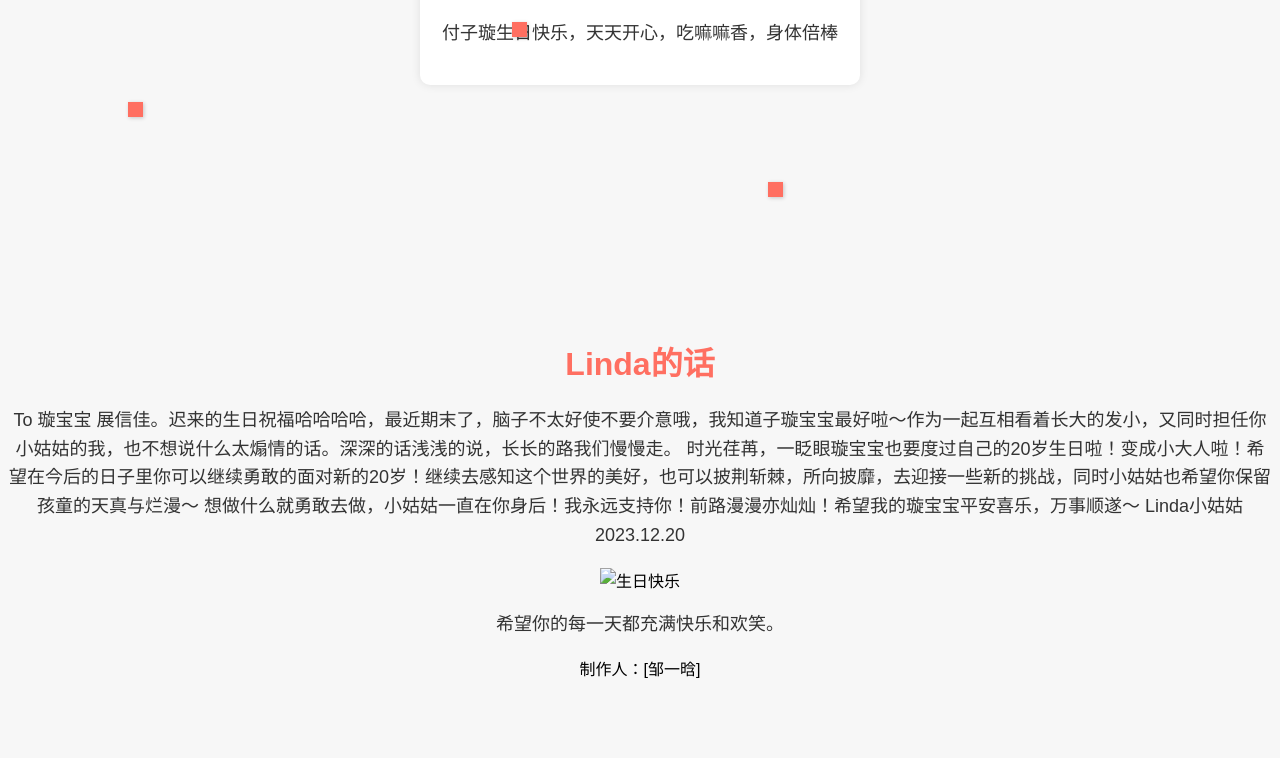
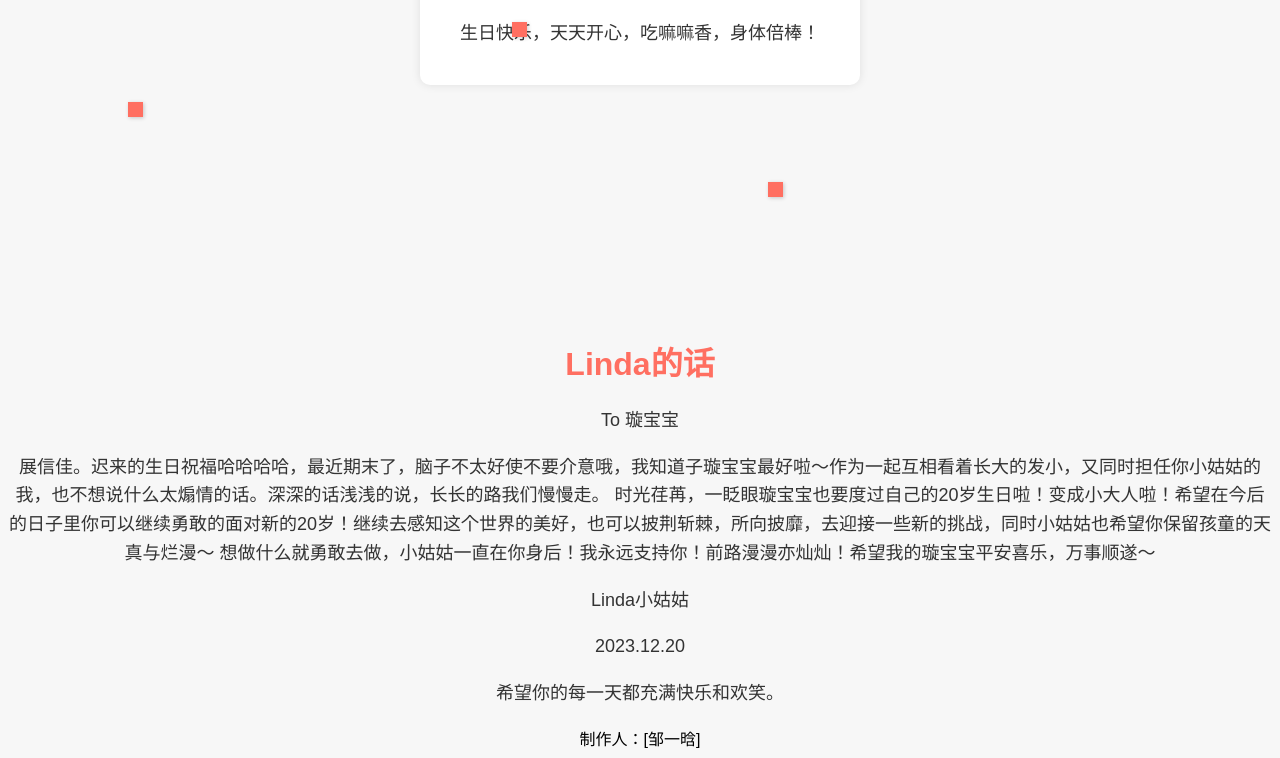
Before and after one commit to Asnhanx/Fu-Zixuan, a plain HTML site: page index.html in a window 1280 px wide. Shown: the part 538-1296 px from the top of the page. Before the commit the page ends 1226 px from the top, so only its background shows below. Drawn offline with Linux system fonts and the light colour scheme.

Commit message:
Update index.html

```diff
--- a/index.html
+++ b/index.html
@@ -44,7 +44,7 @@
   <div class="birthday-message">
    <img src="线条小狗.gif" style="width:200px;height:200px;">
     <h1>Happy Birthday!</h1>
-    <p>付子璇生日快乐，天天开心，吃嘛嘛香，身体倍棒</p >
+    <p>生日快乐，天天开心，吃嘛嘛香，身体倍棒！</p >
   </div>
 
   <div class="confetti" style="top: 40%; left: 20%;"></div>
@@ -57,13 +57,13 @@
   <div class="confetti" style="top: 90%; left: 60%;"></div>
 
     <h1>Linda的话</h1>
-    <p>To 璇宝宝
-     展信佳。迟来的生日祝福哈哈哈哈，最近期末了，脑子不太好使不要介意哦，我知道子璇宝宝最好啦～作为一起互相看着长大的发小，又同时担任你小姑姑的我，也不想说什么太煽情的话。深深的话浅浅的说，长长的路我们慢慢走。
+    <p>To 璇宝宝</p>
+    <p> 展信佳。迟来的生日祝福哈哈哈哈，最近期末了，脑子不太好使不要介意哦，我知道子璇宝宝最好啦～作为一起互相看着长大的发小，又同时担任你小姑姑的我，也不想说什么太煽情的话。深深的话浅浅的说，长长的路我们慢慢走。
     时光荏苒，一眨眼璇宝宝也要度过自己的20岁生日啦！变成小大人啦！希望在今后的日子里你可以继续勇敢的面对新的20岁！继续去感知这个世界的美好，也可以披荆斩棘，所向披靡，去迎接一些新的挑战，同时小姑姑也希望你保留孩童的天真与烂漫～
-    想做什么就勇敢去做，小姑姑一直在你身后！我永远支持你！前路漫漫亦灿灿！希望我的璇宝宝平安喜乐，万事顺遂～
-                                                      Linda小姑姑
-                                                       2023.12.20</p>
-    <img class="image" src="[插入一张生日图片的url]" alt="生日快乐">
+    想做什么就勇敢去做，小姑姑一直在你身后！我永远支持你！前路漫漫亦灿灿！希望我的璇宝宝平安喜乐，万事顺遂～</p>
+                                                      <p>Linda小姑姑</p>
+                                                      <p>2023.12.20</p>
+
     <p>希望你的每一天都充满快乐和欢笑。</p>
     <div class="footer">制作人：[邹一晗]</div>
 </body>
```
